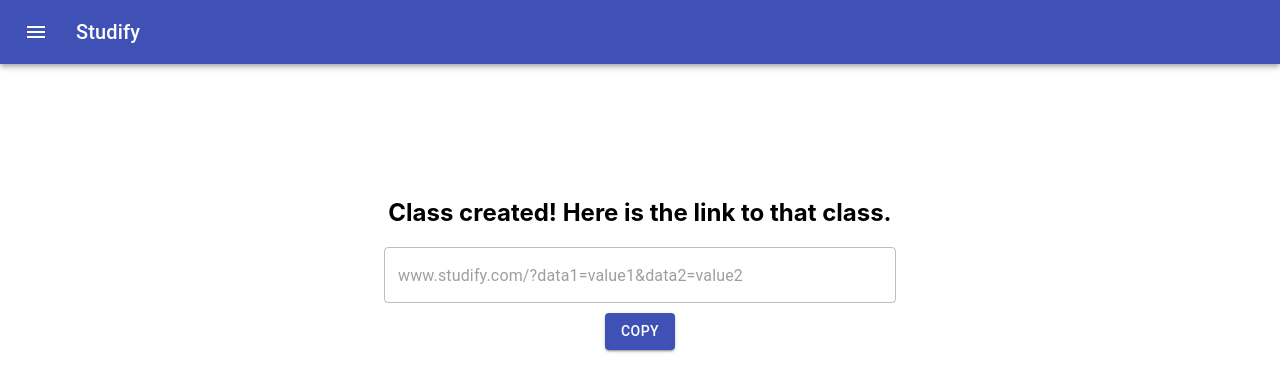
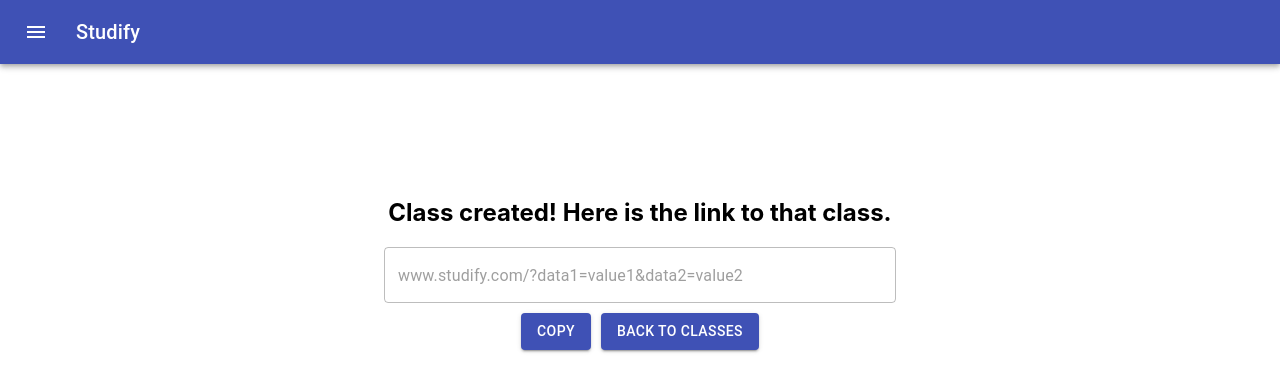
Before and after one commit to GarudaHacks-Hackathon/Studify, a React (Create React App) app: page /class-generated in a window 1280 px wide. Shown: the top 392 px of the page. Built offline with nearby package versions, Linux system fonts and the light colour scheme.

Commit message:
finalized Student Schedule front-end

```diff
--- a/src/pages/ClassGenerated.js
+++ b/src/pages/ClassGenerated.js
@@ -7,6 +7,7 @@
 import copy from "clipboard-copy";
 import MuiAlert from "@material-ui/lab/Alert";
 import Snackbar from "@material-ui/core/Snackbar";
+import { Link } from "react-router-dom";
 
 function Alert(props) {
   return <MuiAlert elevation={6} variant="filled" {...props} />;
@@ -47,6 +48,7 @@
             variant="outlined"
             disabled
           />
+          <div style={{ display: "flex", flexDirection: "row" }}>
             <Button
               variant="contained"
               color="primary"
@@ -58,6 +60,17 @@
             >
               Copy
             </Button>
+            <Button
+              variant="contained"
+              color="primary"
+              style={{ marginTop: 10, marginLeft: 10 }}
+            >
+              <Link style={{ color: "white", textDecoration: "none" }} to="/">
+                Back to classes
+              </Link>
+            </Button>
+          </div>
+
           <Snackbar
             open={this.state.open}
             autoHideDuration={2000}
```
Lines whose indentation alone changed are shown as unchanged.
